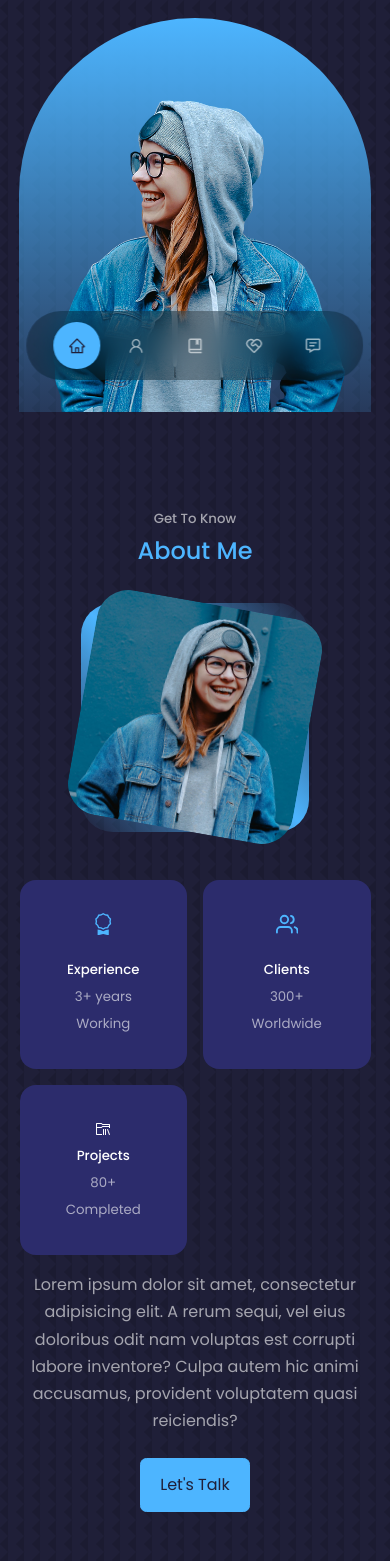
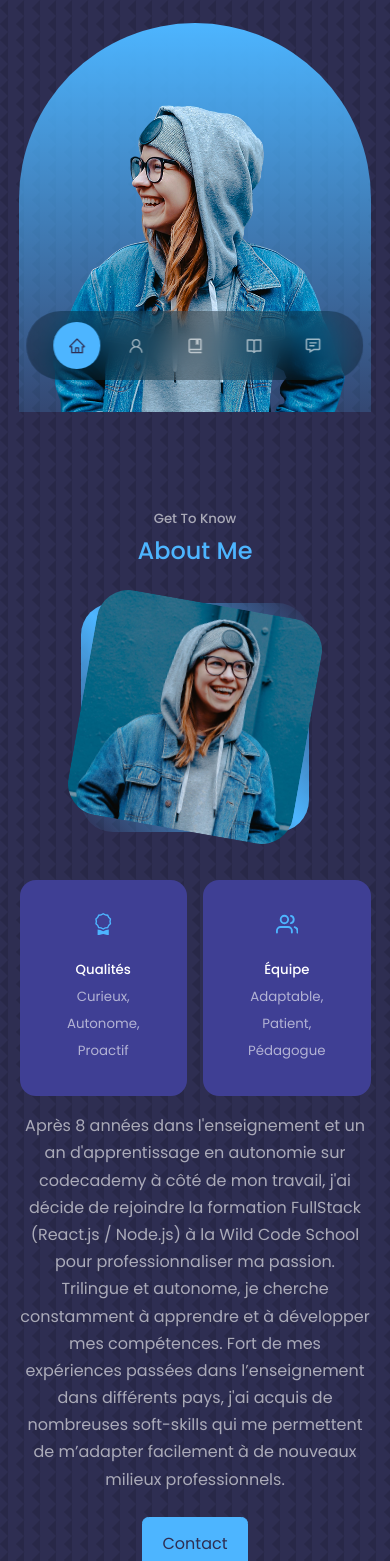
Before and after one commit to jvrlpzd/portfolio, a React (Create React App) app: page / in a window 390 px wide. Shown: the part 432-1993 px from the top of the page. Built offline with nearby package versions, Linux system fonts and the light colour scheme.

Commit message:
New translations, new content for the about section

```diff
--- a/src/components/about/About.jsx
+++ b/src/components/about/About.jsx
@@ -22,31 +22,31 @@ const About = () => {
           <div className="about__cards">
             <article className="about__card">
               <BsAward className="about__icon" />
-              <h5>Experience</h5>
-              <small>3+ years Working</small>
+              <h5>Qualités</h5>
+              <small>Curieux, Autonome, Proactif</small>
             </article>
 
             <article className="about__card">
               <FiUsers className="about__icon" />
-              <h5>Clients</h5>
-              <small>300+ Worldwide</small>
-            </article>
-
-            <article className="about__card">
-              <VscFolderLibrary ClassName="about__icon" />
-              <h5>Projects</h5>
-              <small>80+ Completed</small>
+              <h5>Équipe</h5>
+              <small>Adaptable, Patient, Pédagogue</small>
             </article>
           </div>
 
           <p>
-            Lorem ipsum dolor sit amet, consectetur adipisicing elit. A rerum
-            sequi, vel eius doloribus odit nam voluptas est corrupti labore
-            inventore? Culpa autem hic animi accusamus, provident voluptatem
-            quasi reiciendis?
+            Après 8 années dans l'enseignement et un an d'apprentissage en
+            autonomie sur codecademy à côté de mon travail, j'ai décide de
+            rejoindre la formation FullStack (React.js / Node.js) à la Wild Code
+            School pour professionnaliser ma passion. Trilingue et autonome, je
+            cherche constamment à apprendre et à développer mes compétences.
+            Fort de mes expériences passées dans l’enseignement dans différents
+            pays, j'ai acquis de nombreuses soft-skills qui me permettent de
+            m’adapter facilement à de nouveaux milieux professionnels.
           </p>
 
-          <a href="#contact" className="btn btn-primary">Let's Talk</a>
+          <a href="#contact" className="btn btn-primary">
+            Contact
+          </a>
         </div>
       </div>
     </section>
--- a/src/components/about/about copy.css
+++ /dev/null
@@ -1,110 +0,0 @@
-.about__container {
-    display: grid;
-    grid-template-columns: 35% 50%;
-    gap: 15%;
-}
-
-.about__me {
-    width: 100%;
-    aspect-ratio: 1/1;
-    border-radius: 2rem;
-    background: linear-gradient(
-        45deg,
-        transparent,
-        var(--color-primary),
-         transparent);
-    display: grid;
-    place-items: center;
-}
-
-.about__me-image {
-    border-radius: 2rem;
-    overflow: hidden;
-    transform: rotate(10deg);
-    transition: var(--transition);
-}
-
-.about__me-image:hover {
-    transform: rotate(0deg);
-}
-
-.about__cards {
-    display: grid;
-    grid-template-columns: repeat(3, 1fr);
-    gap: 1.5rem;
-}
-
-.about__card {
-    background: var(--color-bg-variant);
-    border: 1px solid transparent;
-    border-radius: 1rem;
-    padding: 2rem;
-    text-align: center;
-    transition: var(--transition)
-}
-
-.about__card:hover {
-    background: transparent;
-    border-color: var(--color-primary-variant);
-    cursor: default;
-}
-
-.about__icon {
-    color: var(--color-primary);
-    font-size: 1.4rem;
-    margin-bottom: 1rem;
-}
-
-about__card h5 {
-    font-size: 0.95rem;
-}
-
-.about__card small {
-    font-size: 0,7rem;
-    color: var(--color-light);
-}
-
-.about__content p {
-    margin: 2rem 0 2.6rem;
-    color: var(--color-light);
-}
-
-/* --------------Media queries (MEDIUM Devices) ---------  */
-@media screen and (max-width: 1024px) {
-    .about__container {
-        grid-template-columns: 1fr;
-        gap: 0;
-    }
-
-    .about__me {
-            width: 50%;
-            margin: 2rem auto 4rem;
-    }
-
-    .about__content p {
-        margin: 1rem 0 1.5rem;
-    }
-
-}
-
-/* --------------Media queries (MEDIUM Devices) ---------  */
-@media screen and (max-width: 600px) {
-    .about__me {
-        width: 65%;
-        margin: 0 auto 3rem;
-    }
-
-    .about__cards {
-        grid-template-columns: 1fr 1fr;
-        gap: 1rem;
-    }
-
-    .about__content {
-        text-align: center;
-    }
-
-    .about__content p {
-        margin: 1.5 0;
-    }
-
-}
--- a/src/components/footer/Footer.jsx
+++ b/src/components/footer/Footer.jsx
@@ -1,34 +1,53 @@
-import React from 'react'
-import './footer.css'
-import { BsLinkedin } from 'react-icons/bs'
-import { FaGithub } from 'react-icons/fa'
+import React from "react";
+import "./footer.css";
+import { BsLinkedin } from "react-icons/bs";
+import { FaGithub } from "react-icons/fa";
 
 const Footer = () => {
   return (
     <footer>
-      <a href="#" className='footer__logo'>JAVIER</a>
+      <a href="#" className="footer__logo">
+        JAVIER
+      </a>
 
       <ul className="permalinks">
-        <li><a href="#">Home</a></li>
-        <li><a href="#about">About</a></li>
-        <li><a href="#experiences">Experiences</a></li>
-        <li><a href="#services">Services</a></li>
-        <li><a href="#portfolio">Portfolio</a></li>
-        <li><a href="#testimonials">About</a></li>
-        <li><a href="#contact">Contact</a></li>
+        <li>
+          <a href="#">Home</a>
+        </li>
+        <li>
+          <a href="#about">À propos</a>
+        </li>
+        <li>
+          <a href="#experiences">Expériences</a>
+        </li>
+        {/* <li>
+          <a href="#services">Services</a>
+        </li> */}
+        <li>
+          <a href="#portfolio">Portfolio</a>
+        </li>
+        <li>
+          <a href="#testimonials">Témoignages</a>
+        </li>
+        <li>
+          <a href="#contact">Contact</a>
+        </li>
       </ul>
 
       <div className="footer__socials">
-        <a href="https://github.com"><BsLinkedin /></a>
-        <a href="https://linkedin.com"><FaGithub /></a>
+        <a href="https://github.com">
+          <BsLinkedin />
+        </a>
+        <a href="https://linkedin.com">
+          <FaGithub />
+        </a>
       </div>
 
-<div className="footer__copyright">
-  <small>&copy; Javier Lopez Dominguez</small>
-</div>
+      <div className="footer__copyright">
+        <small>&copy; Javier Lopez Dominguez</small>
+      </div>
+    </footer>
+  );
+};
 
-    </footer>
-  )
-}
-
-export default Footer
+export default Footer;
--- a/src/components/header/CTA.jsx
+++ b/src/components/header/CTA.jsx
@@ -7,7 +7,7 @@ const CTA = () => {
   return (
     <div className="cta">
         <a href={CV} download className='btn'>Télécharger CV</a>
-        <a href="#contact" className='btn btn-primary'>Let's Talk</a>
+        <a href="#contact" className='btn btn-primary'>Contact</a>
     </div>
   )
 }
--- a/src/components/header/Header.jsx
+++ b/src/components/header/Header.jsx
@@ -8,17 +8,16 @@ const Header = () => {
   return (
     <header>
       <div className="container header__container">
-        <h5>Hello, I'm</h5>
         <h1 className='javier'>Javier Lopez Dominguez</h1>
         <h5 className="text-light">Développeur FullStack React.js / Node.js</h5>
         <CTA />
         <HeaderSocials />
 
         <div className="me">
-          <img src={ME} alt="Javier Lopez" />
+          <img src={ME} alt="Javier Lopez Dominguez" />
         </div>
 
-        <a href="#contact" className='scroll__down'>Scroll Down</a>
+        <a href="#contact" className='scroll__down'>Descendre</a>
 
       </div>
     </header>
--- a/src/components/header/HeaderSocials.jsx
+++ b/src/components/header/HeaderSocials.jsx
@@ -6,9 +6,8 @@ import { FiDribbble } from 'react-icons/fi'
 const HeaderSocials = () => {
   return (
     <div className='header__socials'>
-        <a href="https://linkedin.com" target="_blank"><BsLinkedin /></a>
-        <a href="https://github.com" target="_blank"><FaGithub /></a>
-        <a href="https://dribbble.com" target="_blank"><FiDribbble /></a>
+        <a href="https://www.linkedin.com/in/javierlopezd/" target="_blank"><BsLinkedin /></a>
+        <a href="https://github.com/jvrlpzd" target="_blank"><FaGithub /></a>
 
     </div>
   )
--- a/src/components/header/header.css
+++ b/src/components/header/header.css
@@ -71,10 +71,6 @@ header {
 /* --------------Media queries (MEDIUM Devices) ---------  */
 @media screen and (max-width: 1024px) {
 
-    header {
-        height: 68vh;
-    }
-
 }
 
 /* --------------Media queries (MEDIUM Devices) ---------  */
--- a/src/components/nav/Nav.jsx
+++ b/src/components/nav/Nav.jsx
@@ -1,23 +1,53 @@
-import React from 'react'
-import './nav.css';
-import {AiOutlineHome} from 'react-icons/ai'
-import {AiOutlineUser} from 'react-icons/ai'
-import {BiBookBookmark} from 'react-icons/bi'
-import {RiServiceLine} from 'react-icons/ri'
-import {BiMessageDetail} from 'react-icons/bi'
-import { useState } from 'react';
+import React from "react";
+import "./nav.css";
+import { AiOutlineHome } from "react-icons/ai";
+import { AiOutlineUser } from "react-icons/ai";
+import { BiBookBookmark } from "react-icons/bi";
+import { BiBookOpen } from "react-icons/bi";
+import { BiMessageDetail } from "react-icons/bi";
+import { useState } from "react";
 
 const Nav = () => {
-  const [activeNav, setActiveNav] = useState('#')
+  const [activeNav, setActiveNav] = useState("#");
   return (
     <nav>
-      <a href="#" onClick={() => setActiveNav('#')} className={activeNav === "#" ? 'active' : ''}><AiOutlineHome /></a>
-      <a href="#about" onClick={() => setActiveNav('#about')} className={activeNav === "#about" ? 'active' : ''}><AiOutlineUser/></a>
-      <a href="#experience" onClick={() => setActiveNav('#experience')} className={activeNav === "#experience" ? 'active' : ''}><BiBookBookmark/></a>
-      <a href="#services" onClick={() => setActiveNav('#services')} className={activeNav === "#services" ? 'active' : ''}><RiServiceLine/></a>
-      <a href="#contact" onClick={() => setActiveNav('#contact')} className={activeNav === "#contact" ? 'active' : ''}><BiMessageDetail/></a>
+      <a
+        href="#"
+        onClick={() => setActiveNav("#")}
+        className={activeNav === "#" ? "active" : ""}
+      >
+        <AiOutlineHome />
+      </a>
+      <a
+        href="#about"
+        onClick={() => setActiveNav("#about")}
+        className={activeNav === "#about" ? "active" : ""}
+      >
+        <AiOutlineUser />
+      </a>
+      <a
+        href="#experience"
+        onClick={() => setActiveNav("#experience")}
+        className={activeNav === "#experience" ? "active" : ""}
+      >
+        <BiBookBookmark />
+      </a>
+      <a
+        href="#portfolio"
+        onClick={() => setActiveNav("#portfolio")}
+        className={activeNav === "#portfolio" ? "active" : ""}
+      >
+        <BiBookOpen />
+      </a>
+      <a
+        href="#contact"
+        onClick={() => setActiveNav("#contact")}
+        className={activeNav === "#contact" ? "active" : ""}
+      >
+        <BiMessageDetail />
+      </a>
     </nav>
-  )
-}
+  );
+};
 
-export default Nav
+export default Nav;
--- a/src/components/portfolio/Portfolio.jsx
+++ b/src/components/portfolio/Portfolio.jsx
@@ -1,89 +1,85 @@
-import React from 'react'
-import './portfolio.css';
-import IMG1 from '../../assets/portfolio1.jpg'
-import IMG2 from '../../assets/portfolio2.jpg'
-import IMG3 from '../../assets/portfolio3.jpg'
-import IMG4 from '../../assets/portfolio4.jpg'
-import IMG5 from '../../assets/portfolio5.png'
-import IMG6 from '../../assets/portfolio6.jpg'
-
+import React from "react";
+import "./portfolio.css";
+import IMG1 from "../../assets/portfolio1.jpg";
+import IMG2 from "../../assets/portfolio2.jpg";
+import IMG3 from "../../assets/portfolio3.jpg";
+import IMG4 from "../../assets/portfolio4.jpg";
+import IMG5 from "../../assets/portfolio5.png";
+import IMG6 from "../../assets/portfolio6.jpg";
 
 const projets = [
   {
     id: 1,
     image: IMG1,
-    title: 'Project 1',
-    github: 'https://github.com/jvrlpzd',
-    demo: 'https://github.com/jvrlpzd'
+    title: "Sentiers Perdus",
+    github: "https://github.com/jvrlpzd",
+    demo: "https://github.com/jvrlpzd",
   },
   {
     id: 2,
     image: IMG2,
-    title: 'Project 2',
-    github: 'https://github.com/jvrlpzd',
-    demo: 'https://github.com/jvrlpzd'
+    title: "Project 2",
+    github: "https://github.com/jvrlpzd",
+    demo: "https://github.com/jvrlpzd",
   },
   {
     id: 3,
     image: IMG3,
-    title: 'Project 3',
-    github: 'https://github.com/jvrlpzd',
-    demo: 'https://github.com/jvrlpzd'
+    title: "Project 3",
+    github: "https://github.com/jvrlpzd",
+    demo: "https://github.com/jvrlpzd",
   },
   {
     id: 4,
     image: IMG4,
-    title: 'Project 4',
-    github: 'https://github.com/jvrlpzd',
-    demo: 'https://github.com/jvrlpzd'
+    title: "Project 4",
+    github: "https://github.com/jvrlpzd",
+    demo: "https://github.com/jvrlpzd",
   },
   {
     id: 5,
     image: IMG5,
-    title: 'Project 5',
-    github: 'https://github.com/jvrlpzd',
-    demo: 'https://github.com/jvrlpzd'
+    title: "Project 5",
+    github: "https://github.com/jvrlpzd",
+    demo: "https://github.com/jvrlpzd",
   },
   {
     id: 6,
     image: IMG6,
-    title: 'Project 6',
-    github: 'https://github.com/jvrlpzd',
-    demo: 'https://github.com/jvrlpzd'
+    title: "Project 6",
+    github: "https://github.com/jvrlpzd",
+    demo: "https://github.com/jvrlpzd",
   },
-
-]
-
-
-
+];
 
 const Portfolio = () => {
   return (
     <section id="portfolio">
-      <h5>My Recent Work</h5>
+      <h5>Mes projets</h5>
       <h2>Portfolio</h2>
 
       <div className="container portfolio__container">
-        {
-          projets.map(({id, image, title, github, demo}) => {
-            return (
-              <article key={id} className='portfolio__item'>
+        {projets.map(({ id, image, title, github, demo }) => {
+          return (
+            <article key={id} className="portfolio__item">
               <div className="portfolio__item-image">
                 <img src={image} alt={title} />
               </div>
-                <h3>{title}</h3>
-                <div className="portfolio__item-cta">
-                  <a href={github} className='btn'>GitHub</a>
-                  <a href={demo} className='btn btn-primary' target='_blank'>Live Demo</a>
-                </div>
+              <h3>{title}</h3>
+              <div className="portfolio__item-cta">
+                <a href={github} className="btn">
+                  GitHub
+                </a>
+                <a href={demo} className="btn btn-primary" target="_blank">
+                  Live Demo
+                </a>
+              </div>
             </article>
-            )
-
-          })
-        }
+          );
+        })}
       </div>
     </section>
-  )
-}
+  );
+};
 
-export default Portfolio
+export default Portfolio;
--- a/src/components/services/services.css
+++ b/src/components/services/services.css
@@ -1,3 +1,7 @@
+#services {
+    display: none;
+}
+
 .services__container {
     display: grid;
     grid-template-columns: repeat(3, 1fr);
--- a/src/components/testimonials/Testimonials.jsx
+++ b/src/components/testimonials/Testimonials.jsx
@@ -2,35 +2,39 @@ import React from "react";
 import "./testimonials.css";
 
 // import Swiper core and required modules
-import { Pagination, A11y } from 'swiper';
+import { Pagination, A11y } from "swiper";
 
-import { Swiper, SwiperSlide } from 'swiper/react';
+import { Swiper, SwiperSlide } from "swiper/react";
 
 // Import Swiper styles
-import 'swiper/css';
-import 'swiper/css/pagination';
+import "swiper/css";
+import "swiper/css/pagination";
 
 const testimonials = [
   {
-    avatar: "https://static1.personality-database.com/profile_images/c4eea50d62294c569eb28b2940ca4a3d.png",
+    avatar:
+      "https://static1.personality-database.com/profile_images/c4eea50d62294c569eb28b2940ca4a3d.png",
     name: "Harry S. Truman",
     review:
       "It is amazing what you can accomplish if you do not care who gets the credit.",
   },
   {
-    avatar: "https://sevenov.com/wp-content/uploads/2022/07/f-scott-fitzgerald-sketch-1921-20220707.jpg",
+    avatar:
+      "https://sevenov.com/wp-content/uploads/2022/07/f-scott-fitzgerald-sketch-1921-20220707.jpg",
     name: "Scott Fitzgerald",
     review:
       "...and Samuel had the little flicker of envy that city people feel toward men who live in the open",
   },
   {
-    avatar: "https://i0.wp.com/newyorkirisharts.com/wp-content/uploads/2012/10/oscar-wilde-avatar-25791.jpg?ssl=1",
+    avatar:
+      "https://i0.wp.com/newyorkirisharts.com/wp-content/uploads/2012/10/oscar-wilde-avatar-25791.jpg?ssl=1",
     name: "Oscar Wilde",
     review:
       "If one cannot enjoy reading a book over and over again, there is no use in reading it at all.",
   },
   {
-    avatar: "https://www.premiere.fr/sites/default/files/styles/scale_crop_560x800/public/2018-04/abaca_504610_007.jpg",
+    avatar:
+      "https://www.premiere.fr/sites/default/files/styles/scale_crop_560x800/public/2018-04/abaca_504610_007.jpg",
     name: "Quentin Tarantino",
     review:
       "When people ask me if I went to film school I tell them, 'no, I went to films.",
@@ -43,7 +47,8 @@ const Testimonials = () => {
       <h5>Avis clients</h5>
       <h2>Témoignages</h2>
 
-      <Swiper className="container testimonials__container"
+      <Swiper
+        className="container testimonials__container"
         modules={[Pagination, A11y]}
         spaceBetween={40}
         slidesPerView={1}
@@ -51,7 +56,7 @@ const Testimonials = () => {
       >
         {testimonials.map(({ avatar, name, review, index }) => {
           return (
-            <SwiperSlide key={index} className="testimonial">
+            <SwiperSlide key={name} className="testimonial">
               <div className="client__avatar">
                 <img src={avatar} alt={name} />
               </div>
--- a/src/index.css
+++ b/src/index.css
@@ -12,8 +12,8 @@
 }
 
 :root {
-    --color-bg: #1f1f38;
-    --color-bg-variant: #2c2c6c;
+    --color-bg: #2e2e52;
+    --color-bg-variant: #3f3f94;
     --color-primary: #4db5ff;
     --color-primary-variant: rgba(77, 188, 255, 0.4);
     --color-white: #ffffff;
@@ -55,7 +55,7 @@ h1, h2, h3, h4, h5 {
 }
 
 h1 {
-    font-size: 2.5rem;
+    font-size: 3rem;
 }
 
 section {
```
Lines whose indentation alone changed are shown as unchanged.
